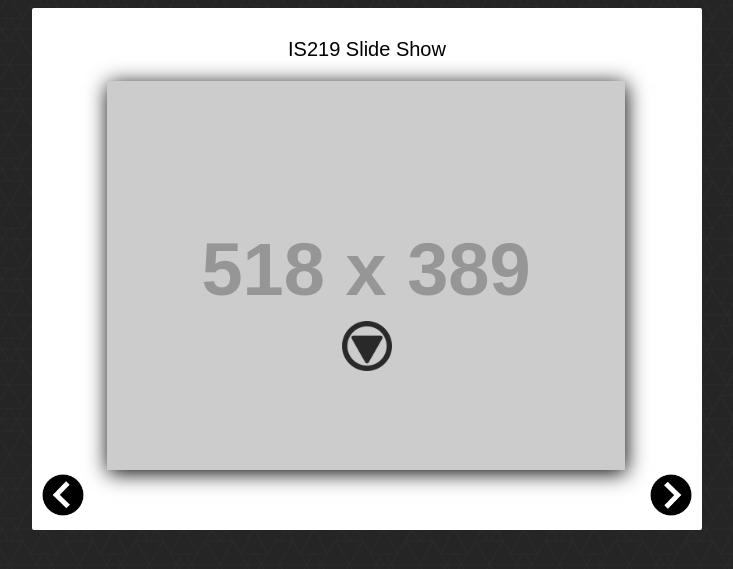
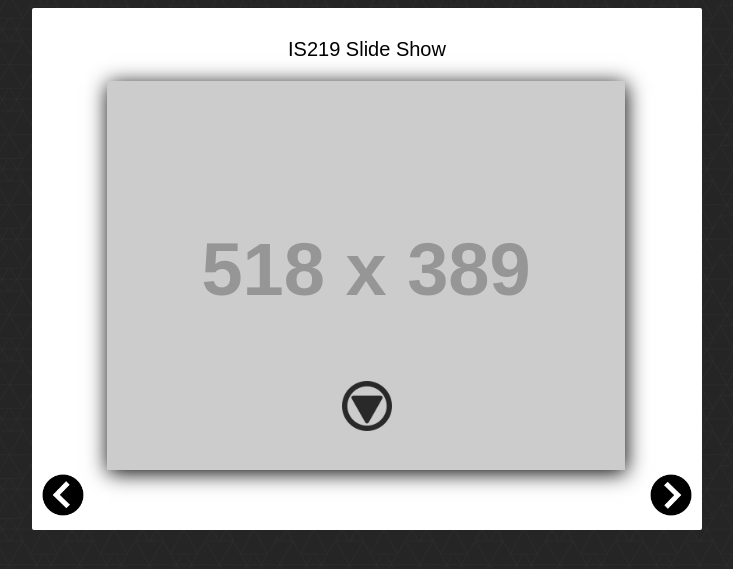
Before and after one commit to sungurovm/is219s16sungurovp2, a PHP site: page /index.html in a window 1280 px wide. Shown: the top 569 px of the page, without its empty margins (273-1006 px from the left). Run offline with PHP 8.4, Linux system fonts and the light colour scheme; grey boxes labelled with a size stand in for pictures from a placeholder-image service; some libraries are stand-ins or nearby versions.

Commit message:
moving of main arrow
moving down of arrow

```diff
--- a/css/style.css
+++ b/css/style.css
@@ -30,7 +30,7 @@ body {
 	position: absolute;
 	z-index: 3;
 	opacity: .8;
-	top: 240px;
+	top: 300px;
 	left: 300px;
 	transform: rotate(90deg);
 
```
